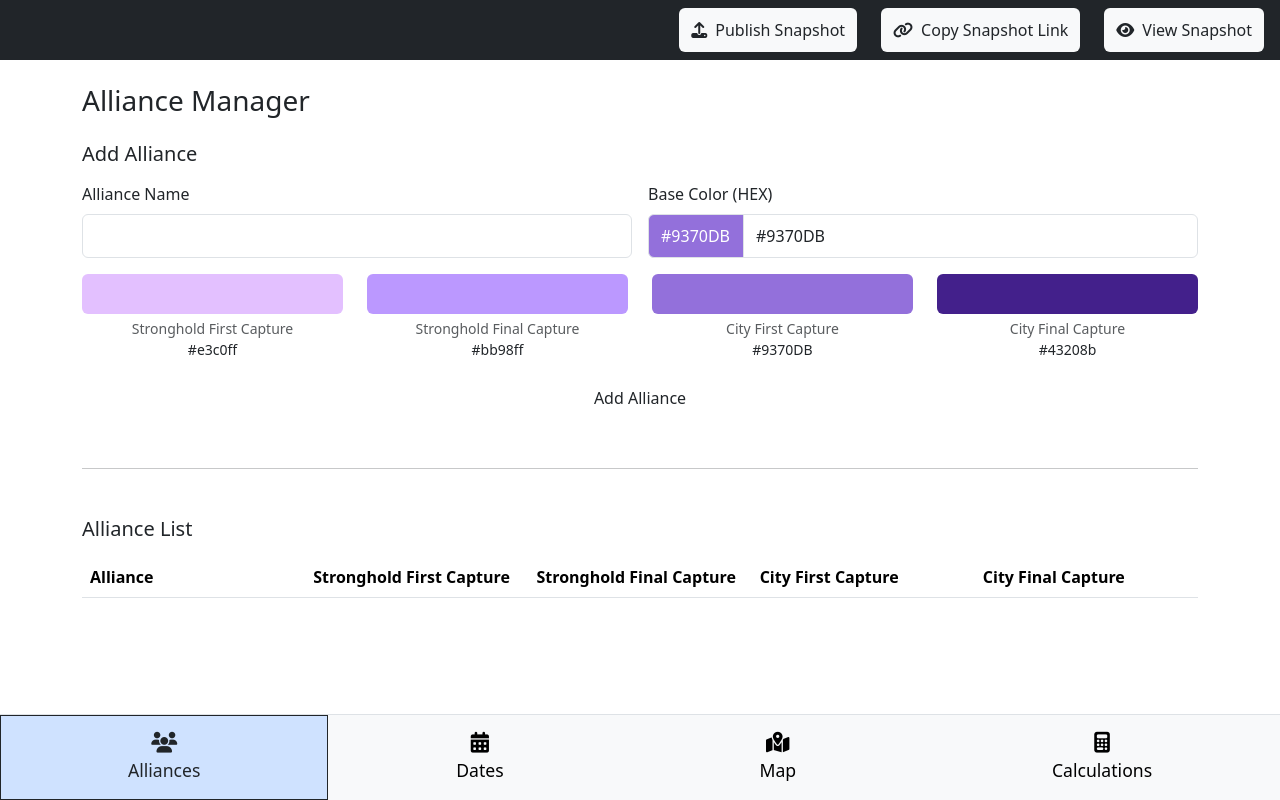
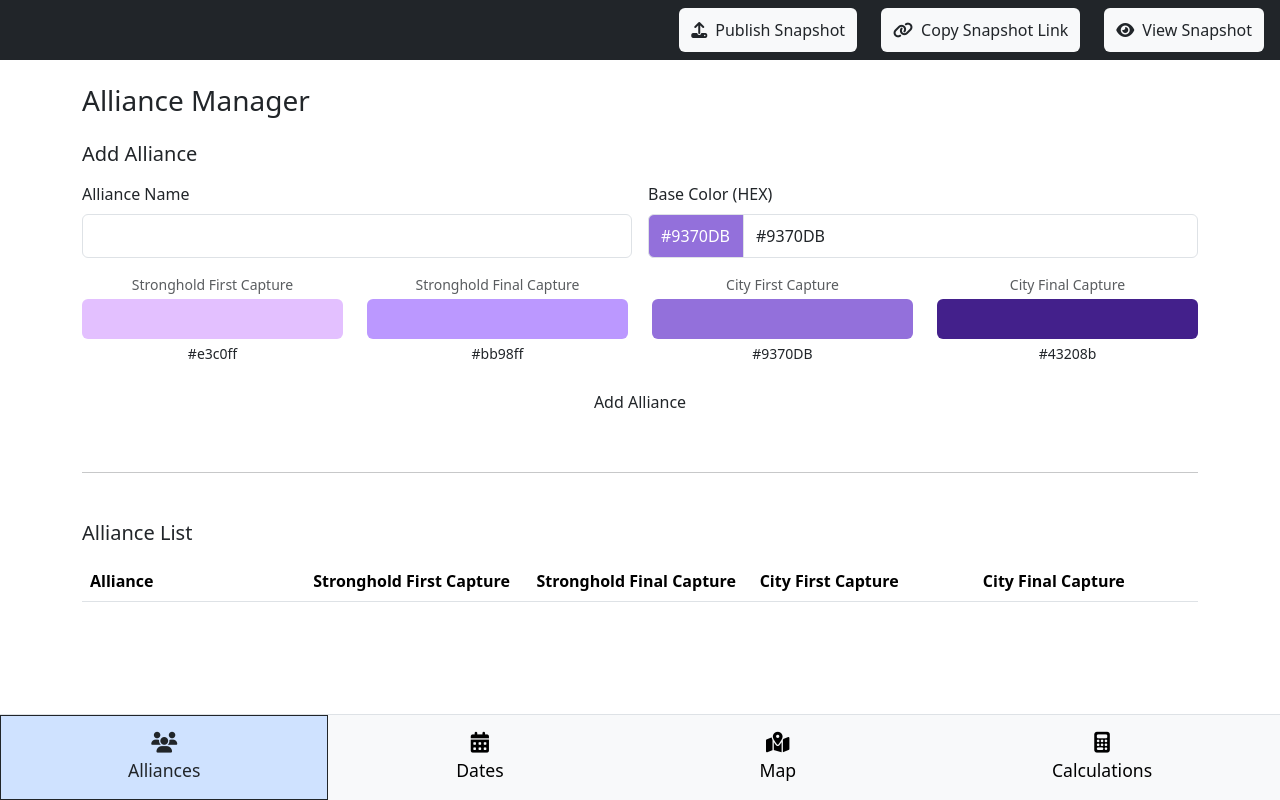
Before and after one commit to kevinkidwell/738-s5-map, a React (Vite) app: page /alliances in a window 1280 px wide. Built offline with nearby package versions, Linux system fonts and the light colour scheme.

Commit message:
update alliance page style

```diff
--- a/src/pages/AlliancesPage.tsx
+++ b/src/pages/AlliancesPage.tsx
@@ -111,6 +111,10 @@ const AlliancesPage: React.FC<{ dataSource: 'live' | 'published' }> = ({ dataSou
   <div className="row mt-3">
     {livePreviewShades.map((shade, i) => (
       <div key={i} className="col-md-3 d-flex flex-column align-items-center">
+        {/* Label above swatch */}
+        <small className="text-muted mb-1">{milestoneLabels[i]}</small>
+
+        {/* Swatch */}
         <div
           className="rounded mb-1"
           style={{
@@ -119,7 +123,8 @@ const AlliancesPage: React.FC<{ dataSource: 'live' | 'published' }> = ({ dataSou
             backgroundColor: shade
           }}
         />
-                    <small className="text-muted">{milestoneLabels[i]}</small>
+
+        {/* Hex below swatch */}
         <small>{shade}</small>
       </div>
     ))}
@@ -128,11 +133,13 @@ const AlliancesPage: React.FC<{ dataSource: 'live' | 'published' }> = ({ dataSou
 
 <div className="row mt-3">
   <div className="col-md-12">
+    {/* Button styled with bs-primary-subtle */}
     <button type="submit" className="btn btn-primary-subtle w-100">
       Add Alliance
     </button>
   </div>
 </div>
+
           </form>
 
           <hr className="my-5" />
--- a/src/styles.css
+++ b/src/styles.css
@@ -210,3 +210,15 @@ form .input-group-text {
   font-size: 0.85rem;
   border-radius: 0.25rem;
 }
+
+/* Ensure swatch labels are distinct above the color */
+.alliance-swatch-label {
+  font-weight: 500;
+  margin-bottom: 0.25rem;
+}
+
+/* Make the Add Alliance button look like a button */
+.btn-primary-subtle {
+  border-radius: 0.375rem;
+  font-weight: 500;
+}
```
Lines whose indentation alone changed are shown as unchanged.
